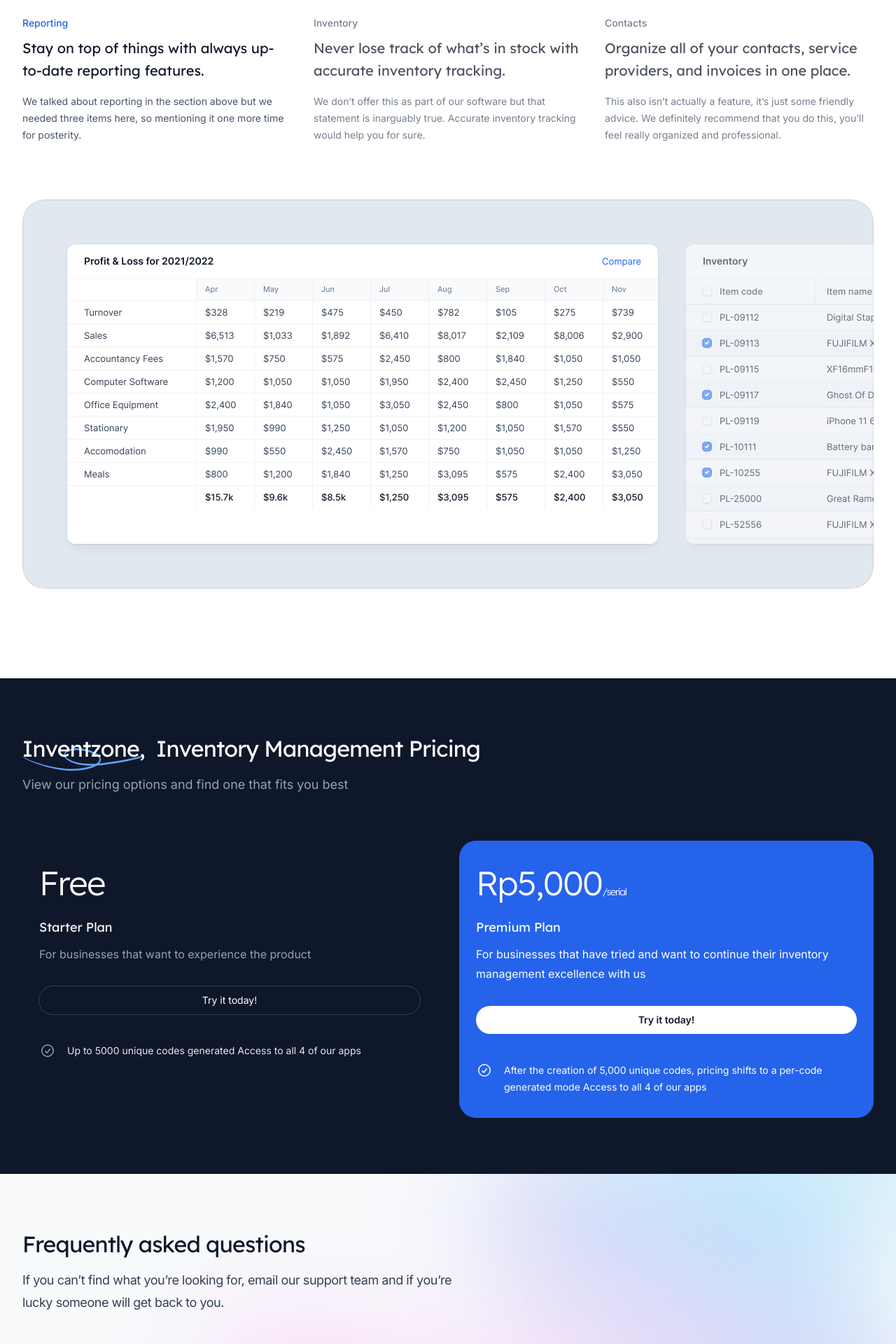
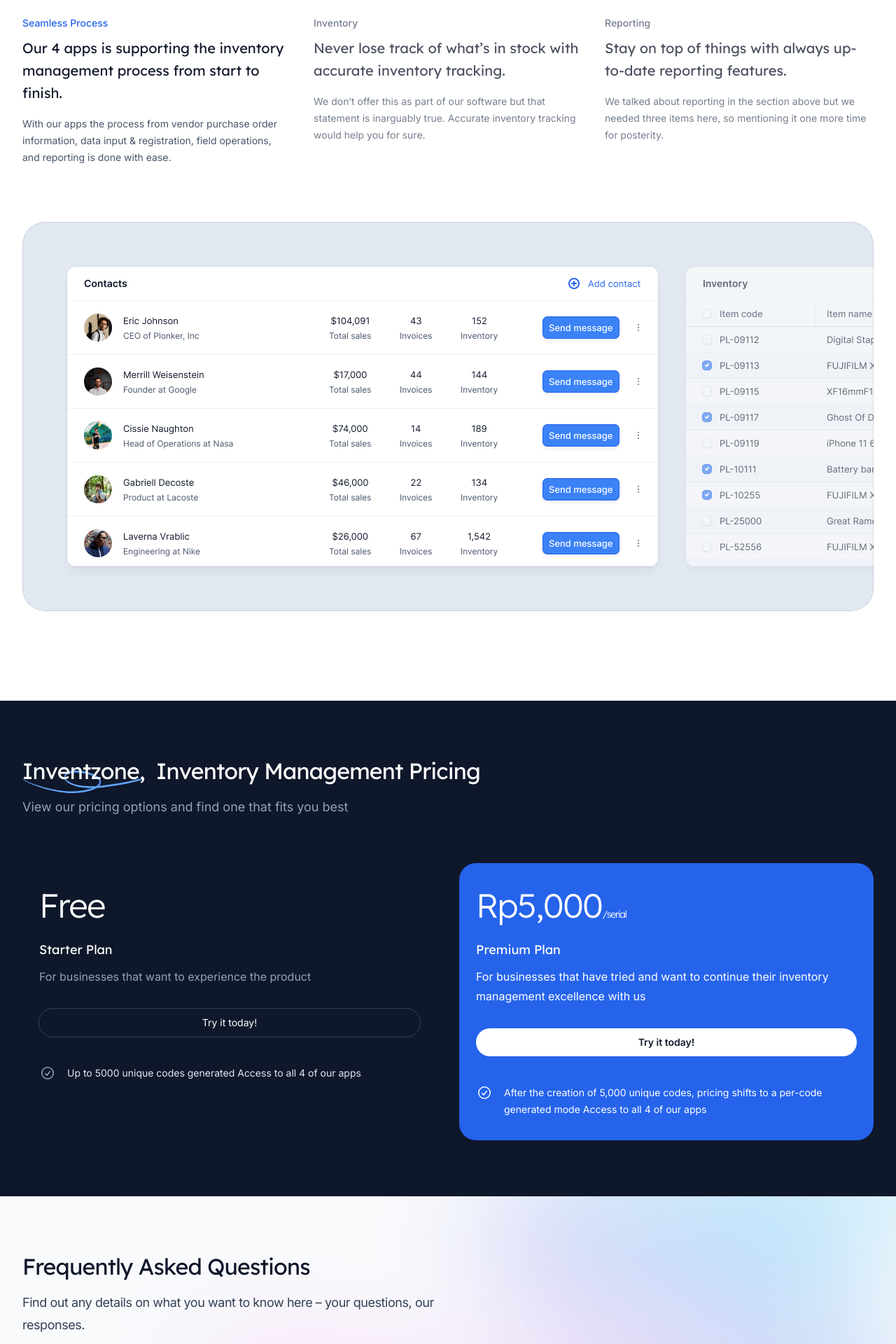
Before and after one commit to Langkah-Labs/InventZone-landing, a Next.js app: page / in a window 1280 px wide. Shown: the part 2520-4440 px from the top of the page at 70% size. Built offline with nearby package versions, Linux system fonts and the light colour scheme.

Commit message:
update responsive ui

```diff
--- a/src/components/Faqs.tsx
+++ b/src/components/Faqs.tsx
@@ -92,11 +92,11 @@ export function Faqs() {
             id="faq-title"
             className="font-display text-3xl tracking-tight text-slate-900 sm:text-4xl"
           >
-            Frequently asked questions
+            Frequently Asked Questions
           </h2>
           <p className="mt-4 text-lg tracking-tight text-slate-700">
-            If you can’t find what you’re looking for, email our support team
-            and if you’re lucky someone will get back to you.
+            Find out any details on what you want to know here – your questions,
+            our responses.
           </p>
         </div>
         <ul
--- a/src/components/Logo.tsx
+++ b/src/components/Logo.tsx
@@ -5,7 +5,7 @@ export function Logo(props: React.ComponentPropsWithoutRef<'svg'>) {
     <div>
       <Image
         src="https://imagizer.imageshack.com/img924/8489/Ul24nu.png"
-        alt=""
+        alt="img-logo"
         width={120}
         height={100}
         unoptimized
--- a/src/components/Pricing.tsx
+++ b/src/components/Pricing.tsx
@@ -134,7 +134,7 @@ export function Pricing() {
             View our pricing options and find one that fits you best
           </p>
         </div>
-        <div className="-mx-4 mt-16 grid max-w-2xl grid-cols-2 gap-y-10 sm:mx-auto lg:-mx-8 lg:max-w-none lg:grid-cols-2 xl:mx-0 xl:gap-x-8">
+        <div className="-mx-4 mt-16 grid max-w-2xl grid-cols-1 gap-y-10 sm:mx-auto lg:-mx-8 lg:max-w-none lg:grid-cols-2 xl:mx-0 xl:gap-x-8">
           <Plan
             name="Starter Plan"
             price="Free"
--- a/src/components/SecondaryFeatures.tsx
+++ b/src/components/SecondaryFeatures.tsx
@@ -20,34 +20,23 @@ interface Feature {
 
 const features: Array<Feature> = [
   {
-    name: 'Reporting',
-    summary: 'Stay on top of things with always up-to-date reporting features.',
+    name: 'Seamless Process',
+    summary:
+      'Our 4 apps is supporting the inventory management process from start to finish.',
     description:
-      'We talked about reporting in the section above but we needed three items here, so mentioning it one more time for posterity.',
-    image: screenshotProfitLoss,
-    icon: function ReportingIcon() {
-      let id = useId()
+      'With our apps the process from vendor purchase order information, data input & registration, field operations, and reporting is done with ease.',
+    image: screenshotContacts,
+    icon: function ContactsIcon() {
       return (
         <>
-          <defs>
-            <linearGradient
-              id={id}
-              x1="11.5"
-              y1={18}
-              x2={36}
-              y2="15.5"
-              gradientUnits="userSpaceOnUse"
-            >
-              <stop offset=".194" stopColor="#fff" />
-              <stop offset={1} stopColor="#6692F1" />
-            </linearGradient>
-          </defs>
           <path
-            d="m30 15-4 5-4-11-4 18-4-11-4 7-4-5"
-            stroke={`url(#${id})`}
-            strokeWidth={2}
-            strokeLinecap="round"
-            strokeLinejoin="round"
+            opacity=".5"
+            d="M25.778 25.778c.39.39 1.027.393 1.384-.028A11.952 11.952 0 0 0 30 18c0-6.627-5.373-12-12-12S6 11.373 6 18c0 2.954 1.067 5.659 2.838 7.75.357.421.993.419 1.384.028.39-.39.386-1.02.036-1.448A9.959 9.959 0 0 1 8 18c0-5.523 4.477-10 10-10s10 4.477 10 10a9.959 9.959 0 0 1-2.258 6.33c-.35.427-.354 1.058.036 1.448Z"
+            fill="#fff"
+          />
+          <path
+            d="M12 28.395V28a6 6 0 0 1 12 0v.395A11.945 11.945 0 0 1 18 30c-2.186 0-4.235-.584-6-1.605ZM21 16.5c0-1.933-.5-3.5-3-3.5s-3 1.567-3 3.5 1.343 3.5 3 3.5 3-1.567 3-3.5Z"
+            fill="#fff"
           />
         </>
       )
@@ -82,23 +71,34 @@ const features: Array<Feature> = [
     },
   },
   {
-    name: 'Contacts',
-    summary:
-      'Organize all of your contacts, service providers, and invoices in one place.',
+    name: 'Reporting',
+    summary: 'Stay on top of things with always up-to-date reporting features.',
     description:
-      'This also isn’t actually a feature, it’s just some friendly advice. We definitely recommend that you do this, you’ll feel really organized and professional.',
-    image: screenshotContacts,
-    icon: function ContactsIcon() {
+      'We talked about reporting in the section above but we needed three items here, so mentioning it one more time for posterity.',
+    image: screenshotProfitLoss,
+    icon: function ReportingIcon() {
+      let id = useId()
       return (
         <>
+          <defs>
+            <linearGradient
+              id={id}
+              x1="11.5"
+              y1={18}
+              x2={36}
+              y2="15.5"
+              gradientUnits="userSpaceOnUse"
+            >
+              <stop offset=".194" stopColor="#fff" />
+              <stop offset={1} stopColor="#6692F1" />
+            </linearGradient>
+          </defs>
           <path
-            opacity=".5"
-            d="M25.778 25.778c.39.39 1.027.393 1.384-.028A11.952 11.952 0 0 0 30 18c0-6.627-5.373-12-12-12S6 11.373 6 18c0 2.954 1.067 5.659 2.838 7.75.357.421.993.419 1.384.028.39-.39.386-1.02.036-1.448A9.959 9.959 0 0 1 8 18c0-5.523 4.477-10 10-10s10 4.477 10 10a9.959 9.959 0 0 1-2.258 6.33c-.35.427-.354 1.058.036 1.448Z"
-            fill="#fff"
-          />
-          <path
-            d="M12 28.395V28a6 6 0 0 1 12 0v.395A11.945 11.945 0 0 1 18 30c-2.186 0-4.235-.584-6-1.605ZM21 16.5c0-1.933-.5-3.5-3-3.5s-3 1.567-3 3.5 1.343 3.5 3 3.5 3-1.567 3-3.5Z"
-            fill="#fff"
+            d="m30 15-4 5-4-11-4 18-4-11-4 7-4-5"
+            stroke={`url(#${id})`}
+            strokeWidth={2}
+            strokeLinecap="round"
+            strokeLinejoin="round"
           />
         </>
       )
```
